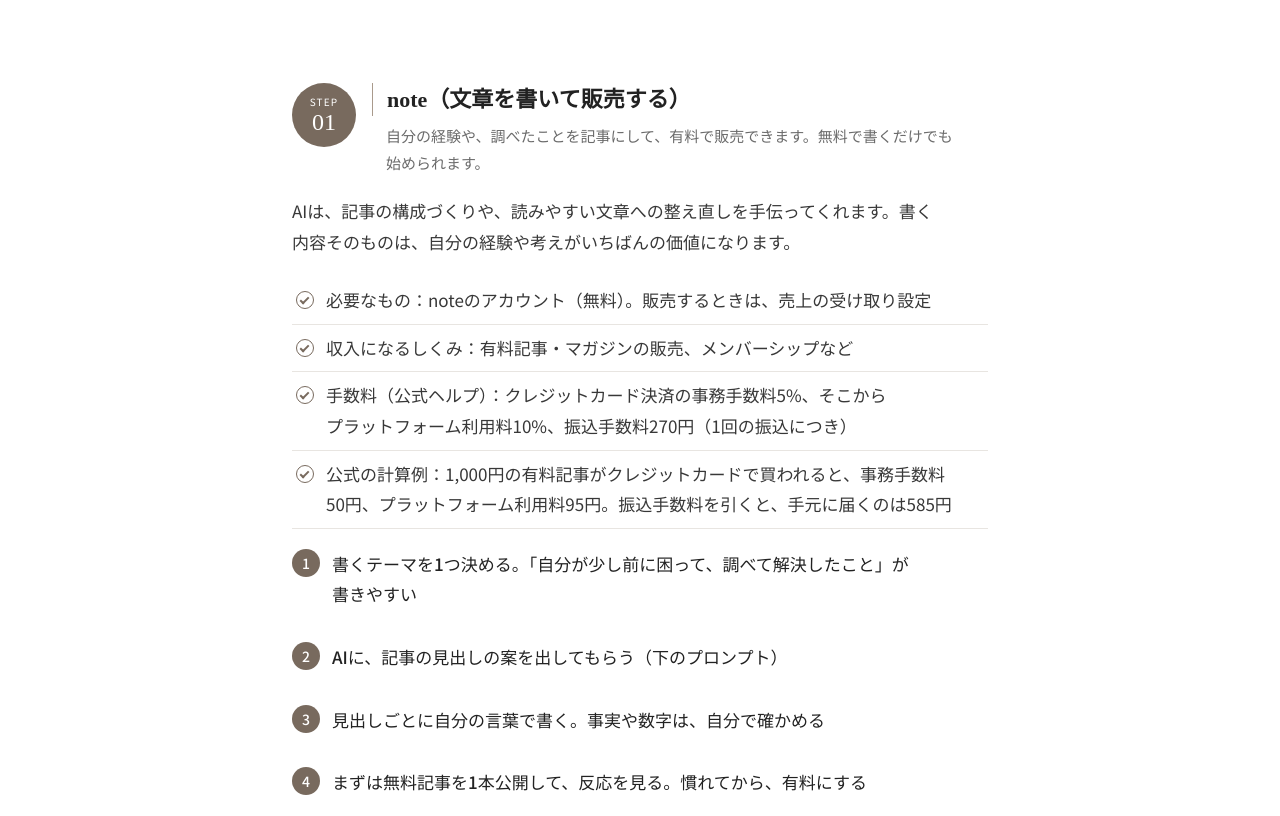
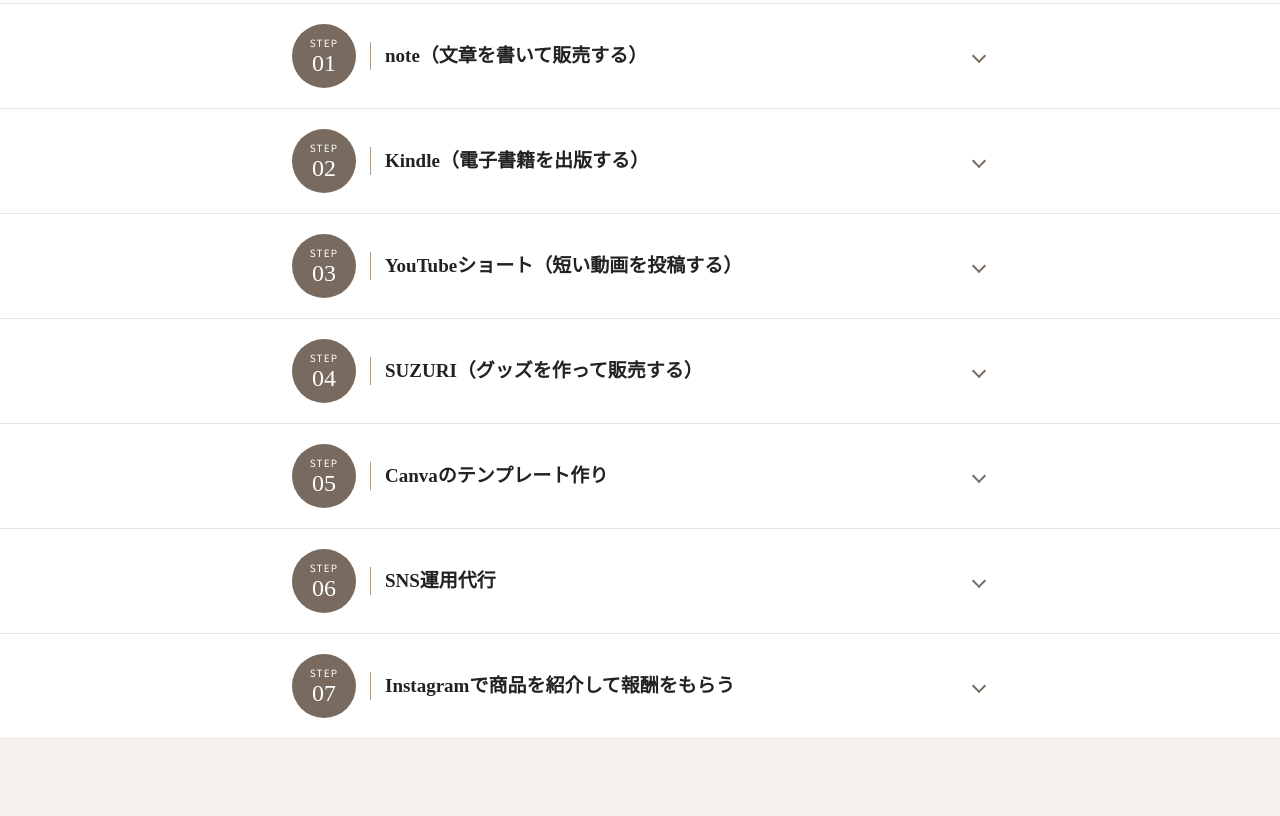
Before and after one commit to mion-ai-mama/ai-income-7-tokuten, a plain HTML site: page index.html in a window 1280 px wide. Shown: the part 1952-2768 px from the top of the page. Drawn offline with Linux system fonts and the light colour scheme.

Commit message:
🕒 2026-11-26 09:38:01
feat: STEPを展開式に・noteをAIでテーマから本文まで・バナーにアイコン追加

Co-Authored-By: Claude Sonnet 5.5 <noreply@anthropic.com>

```diff
--- a/css/style.css
+++ b/css/style.css
@@ -198,6 +198,24 @@ a:focus-visible, button:focus-visible {
 .figure img { border-radius: var(--radius-s); width: 100%; }
 .figure figcaption { margin-top: 10px; font-size: 14px; color: var(--c-muted); }
 
+/* STEPの展開式（タイトルだけ見せて、タップで開く） */
+.step--fold { padding: 0; border-top: 1px solid var(--c-line); }
+.step--fold:last-of-type { padding-bottom: 0; border-bottom: 1px solid var(--c-line); }
+.step__summary {
+  display: flex; align-items: center; gap: 14px; max-width: 760px; margin: 0 auto;
+  padding: 20px var(--gutter); cursor: pointer; list-style: none;
+}
+.step__summary::-webkit-details-marker { display: none; }
+.step__summary:focus-visible { outline: 2px solid var(--c-taupe); outline-offset: -2px; }
+.step__title--fold { flex: 1; margin: 0; font-size: 19px; }
+.step__chevron {
+  flex: none; width: 10px; height: 10px; margin-right: 4px;
+  border-right: 2px solid var(--c-taupe); border-bottom: 2px solid var(--c-taupe); transform: rotate(45deg); transition: transform .2s;
+}
+.step--fold[open] .step__chevron { transform: rotate(-135deg); }
+.step__foldbody { padding-bottom: var(--space-section); }
+.step__lead--in { padding-left: 0; margin-bottom: 20px; }
+
 /* ---------- コピペ用プロンプト ---------- */
 .prompt { padding: 20px; border: 1px solid var(--c-line); border-radius: var(--radius-m); background: #fff; }
 .prompt__label { margin-bottom: 10px; font-size: 14px; font-weight: 700; color: var(--c-ink); }
--- a/js/content.js
+++ b/js/content.js
@@ -54,32 +54,47 @@ const CONTENT = {
     intro: "7つ全部を、やる必要はありません。まずは1つ選んで、小さく始めるための資料です。どの仕事も、収入になるまでの時間や金額は人によって大きく違います。収入は約束できません。目標金額は「単価 × 数」で考えて、いまの自分に近い例を探すために使ってください。",
   },
 
-  // SECTION 04：本編
+  // SECTION 04：本編（stepsFold: true で、タイトルだけの展開式になる）
+  stepsFold: true,
   steps: [
     {
       number: "01",
       title: "note（文章を書いて販売する）",
-      lead: "自分の経験や、調べたことを記事にして、有料で販売できます。無料で書くだけでも始められます。",
+      lead: "テーマ選びから、記事の構成、本文の下書きまで、AIに手伝ってもらって記事を作れます。作った記事は、noteで無料または有料で公開できます。",
       paragraphs: [
-        "AIは、記事の構成づくりや、読みやすい文章への整え直しを手伝ってくれます。書く内容そのものは、自分の経験や考えがいちばんの価値になります。",
+        "AIは、質問をしてテーマを引き出し、見出しを考え、本文の下書きまで書いてくれます。ただ、AIは事実をまちがえることがあります。公開する前に、数字や事実は、自分で確かめてください。",
       ],
       list: [
         "必要なもの：noteのアカウント（無料）。販売するときは、売上の受け取り設定",
         "収入になるしくみ：有料記事・マガジンの販売、メンバーシップなど",
         "手数料（公式ヘルプ）：クレジットカード決済の事務手数料5%、そこからプラットフォーム利用料10%、振込手数料270円（1回の振込につき）",
         "公式の計算例：1,000円の有料記事がクレジットカードで買われると、事務手数料50円、プラットフォーム利用料95円。振込手数料を引くと、手元に届くのは585円",
+        "AIを使った記事の扱いについては、noteの公式ヘルプで最新のルールを確認してから公開してください",
       ],
       figures: [],
       flow: [
-        { text: "書くテーマを1つ決める。「自分が少し前に困って、調べて解決したこと」が書きやすい" },
-        { text: "AIに、記事の見出しの案を出してもらう（下のプロンプト）" },
-        { text: "見出しごとに自分の言葉で書く。事実や数字は、自分で確かめる" },
-        { text: "まずは無料記事を1本公開して、反応を見る。慣れてから、有料にする" },
+        { text: "テーマを決める。AIに質問してもらいながら、書けるテーマの案を出してもらう（プロンプト①）" },
+        { text: "選んだテーマで、記事の構成（見出し）を作ってもらう（プロンプト②）" },
+        { text: "見出しごとに、本文の下書きを書いてもらう（プロンプト③）" },
+        { text: "タイトル案と導入文を作ってもらい、事実の確認が必要な箇所を洗い出してもらう（プロンプト④）" },
+        { text: "洗い出された箇所を自分で確かめて、読んでみて直す。まずは無料記事で1本公開して、慣れてから有料にする" },
       ],
       prompts: [
         {
-          label: "① 記事の見出しを考えてもらうプロンプト",
-          text: "noteで記事を書きたいので、見出しの案を一緒に考えてください。\n\n【私の経験・得意なこと】\n（ここに自分の経験を入力）\n\n【読んでほしい人】\n（ここに、読んでほしい人を入力）\n\n【お願い】\n・読んでほしい人が、記事を読み終えたときに「できそう」と思える見出しを5つ出してください\n・やさしい言葉で書いてください\n・私の経験にないことは、作らないでください",
+          label: "① テーマを決めてもらうプロンプト",
+          text: "noteで記事を書きたいので、書けるテーマを一緒に探してください。\n\n【私について（分かる範囲で）】\n（ここに、仕事・趣味・興味・暮らしのことを入力）\n\n【お願い】\n・まず、私に質問を3つしてください。私が答えてから、次に進みます\n・私の答えをもとに、noteで書けるテーマの案を5つ出してください\n・それぞれに、読んでほしい人と、読んだ人が得られることを、一言で書いてください\n・私の答えにない経験や実績は、作らないでください",
+        },
+        {
+          label: "② 記事の構成を作ってもらうプロンプト",
+          text: "次のテーマで、noteの記事の構成を作ってください。\n\n【テーマ】\n（ここに、選んだテーマを入力）\n\n【読んでほしい人】\n（ここに、読んでほしい人を入力）\n\n【お願い】\n・見出しを5つ作り、それぞれに書く内容を一言で添えてください\n・読み終えた人が「やってみよう」と思える流れにしてください\n・やさしい言葉で書いてください",
+        },
+        {
+          label: "③ 本文の下書きを書いてもらうプロンプト",
+          text: "次の構成で、noteの記事の本文の下書きを書いてください。\n\n【構成】\n（ここに、②で作った構成を貼り付け）\n\n【私の経験・考え（あれば）】\n（ここに、入れたい経験や考えを入力）\n\n【お願い】\n・見出しごとに、300〜400文字で書いてください\n・やさしい話し言葉で書いてください\n・私が書いていない経験・数字・固有名詞は、作らないでください\n・事実か分からないことは、「要確認」と書いてください\n・自分の経験を入れたほうがよい場所は、「（ここに自分の経験）」と書いてください",
+        },
+        {
+          label: "④ タイトルと仕上げを手伝ってもらうプロンプト",
+          text: "次のnoteの記事について、仕上げを手伝ってください。\n\n【記事の本文】\n（ここに、③の下書きを貼り付け）\n\n【お願い】\n・タイトルの案を5つ出してください（言い切りすぎない、やさしい言葉で）\n・記事の冒頭の導入文を、3パターン書いてください\n・事実の確認が必要な箇所を、一覧にしてください\n・「必ず」「絶対」など、言い切りすぎている表現があれば、教えてください",
         },
       ],
       point: {
--- a/js/script.js
+++ b/js/script.js
@@ -116,9 +116,38 @@
     return `<div class="flow"><p class="flow__text"><span class="flow__no" aria-hidden="true">${k + 1}</span><span>${f.text}</span></p>${f.figure ? figure(f.figure) : ""}${(f.figures || []).map(figure).join("")}${prompts}</div>`;
   }
 
+  function stepBody(s, id) {
+    const body = (s.paragraphs || []).map((p) => `<p>${p}</p>`).join("");
+    return `
+          ${body}
+          ${list(s.list, "check-list")}
+          ${(s.flow || []).map((f, k) => flowItem(f, id, k)).join("")}
+          ${(s.figures || []).map(figure).join("")}
+          ${(s.prompts || []).map((p, k) => prompt(p, id + "-prompt" + k)).join("")}
+          ${s.point ? point(s.point) : ""}`;
+  }
+
+  // 展開式（CONTENT.stepsFold = true）: タイトルだけを見せ、タップで中身を開く
+  function foldStep(s, i) {
+    const id = "step" + (i + 1);
+    return `
+    <details class="step step--fold" id="${id}">
+      <summary class="step__summary">
+        <span class="step__no" aria-hidden="true"><span>STEP</span>${s.number}</span>
+        <span class="step__title step__title--fold"><span class="visually-hidden">STEP ${s.number}　</span>${s.title}</span>
+        <span class="step__chevron" aria-hidden="true"></span>
+      </summary>
+      <div class="container step__foldbody">
+        <p class="step__lead step__lead--in">${s.lead}</p>
+        <div class="step__body">${stepBody(s, id)}
+        </div>
+      </div>
+    </details>`;
+  }
+
   function step(s, i) {
+    if (CONTENT.stepsFold) return foldStep(s, i);
     const id = "step" + (i + 1);
-    const body = (s.paragraphs || []).map((p) => `<p>${p}</p>`).join("");
     return `
     <section class="step" id="${id}" aria-labelledby="${id}-title">
       <div class="container">
@@ -129,13 +158,7 @@
             <p class="step__lead">${s.lead}</p>
           </div>
         </header>
-        <div class="step__body">
-          ${body}
-          ${list(s.list, "check-list")}
-          ${(s.flow || []).map((f, k) => flowItem(f, id, k)).join("")}
-          ${(s.figures || []).map(figure).join("")}
-          ${(s.prompts || []).map((p, k) => prompt(p, id + "-prompt" + k)).join("")}
-          ${s.point ? point(s.point) : ""}
+        <div class="step__body">${stepBody(s, id)}
         </div>
       </div>
     </section>`;
@@ -209,6 +232,7 @@
         const dest = document.querySelector(link.getAttribute("href"));
         if (dest) {
           e.preventDefault();
+          if (dest.tagName === "DETAILS") dest.open = true;
           dest.scrollIntoView({ behavior: matchMedia("(prefers-reduced-motion: reduce)").matches ? "auto" : "smooth" });
         }
       }
```
Also changed, not shown: assets/images/banner-1x1.jpg, 2 other files.
